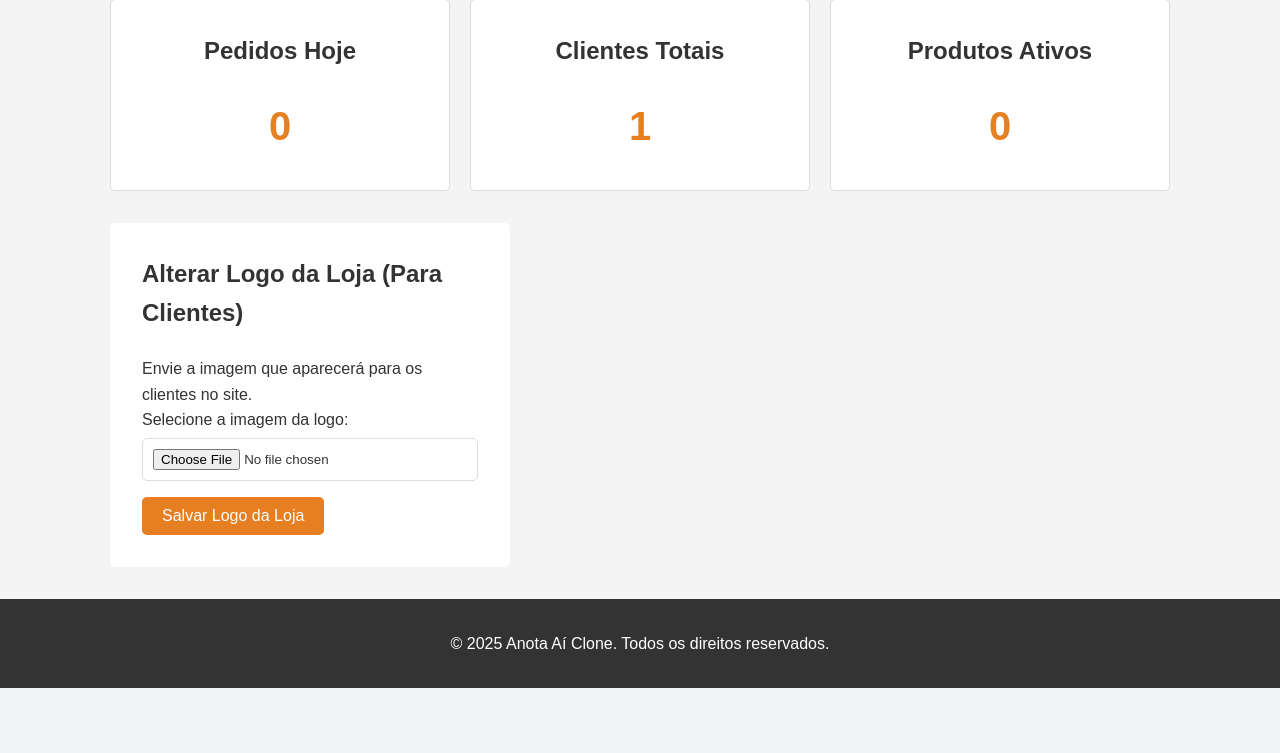
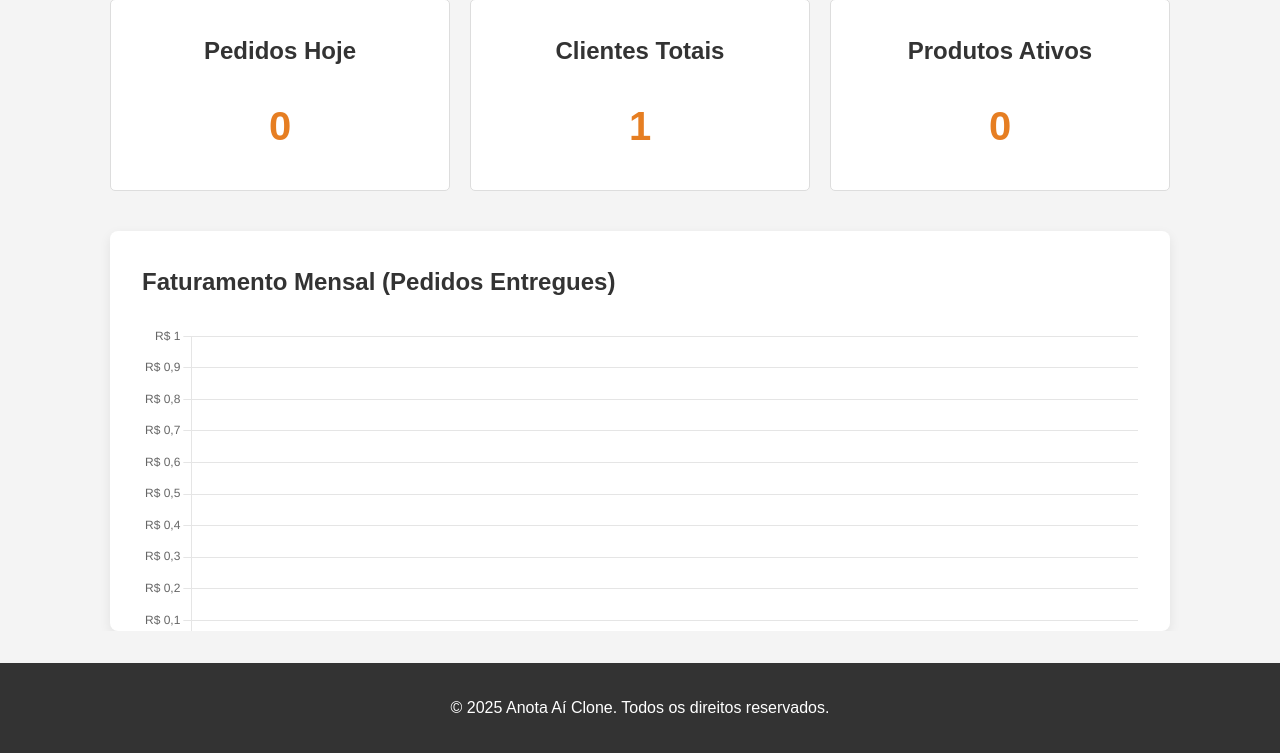
Before and after one commit to Nathaliaaguiar/anotaai-clone, a PHP site: page /admin/dashboard.php in a window 1280 px wide. Shown: the part 135-888 px from the top of the page. Before the commit the page ends 823 px from the top, so only its background shows below. Run offline with PHP 8.4, Linux system fonts and the light colour scheme; the visitor is signed in with stand-in values (Sample User, id 1); tables that the repository leaves empty or names only in its code hold one stand-in row (values such as "Sample post").

Commit message:
criação de um grafico de faturamento no dashboard do admin

```diff
--- a/admin/dashboard.php
+++ b/admin/dashboard.php
@@ -2,46 +2,53 @@
 require_once 'includes/header.php';
 require_once 'includes/auth_check.php';
 
-$mensagem = ''; // Variável para feedback ao usuário
-
-// Lógica para processar o upload da LOGO DA LOJA
-if ($_SERVER['REQUEST_METHOD'] === 'POST' && isset($_FILES['logo_loja'])) {
-    $arquivo = $_FILES['logo_loja'];
-
-    // Verifica se houve erro no upload
-    if ($arquivo['error'] === UPLOAD_ERR_OK) {
-        $nome_temporario = $arquivo['tmp_name'];
-        // O destino agora é um arquivo específico para a loja
-        $destino = __DIR__ . '/../img/logo_loja.png';
-
-        // Tipos de imagem permitidos
-        $tipos_permitidos = ['image/png', 'image/jpeg', 'image/gif', 'image/svg+xml'];
-        if (in_array($arquivo['type'], $tipos_permitidos)) {
-            // Move o arquivo para o destino
-            if (move_uploaded_file($nome_temporario, $destino)) {
-                $mensagem = '<p class="success">Logo da loja atualizada com sucesso!</p>';
-            } else {
-                $mensagem = '<p class="error">Erro ao mover o arquivo para o destino.</p>';
-            }
-        } else {
-            $mensagem = '<p class="error">Formato de arquivo não permitido. Use PNG, JPG, GIF ou SVG.</p>';
-        }
-    } else {
-        $mensagem = '<p class="error">Ocorreu um erro no upload da imagem.</p>';
-    }
-}
-
-
-// Contadores
+// --- Contadores do Dashboard ---
 $pedidos_hoje = $pdo->query("SELECT COUNT(*) FROM pedidos WHERE DATE(data) = CURDATE()")->fetchColumn();
 $clientes_total = $pdo->query("SELECT COUNT(*) FROM usuarios")->fetchColumn();
 $produtos_ativos = $pdo->query("SELECT COUNT(*) FROM produtos WHERE ativo = 1")->fetchColumn();
+
+
+// --- 1. PREPARAÇÃO DOS DADOS PARA O GRÁFICO ---
+
+// Vamos buscar o faturamento total de pedidos 'entregue' de cada mês
+$stmt = $pdo->query("
+    SELECT
+        YEAR(data) as ano,
+        MONTH(data) as mes,
+        SUM(total) as faturamento_mensal
+    FROM
+        pedidos
+    WHERE
+        status = 'entregue'
+    GROUP BY
+        YEAR(data), MONTH(data)
+    ORDER BY
+        ano, mes
+    LIMIT 12 -- Limita aos últimos 12 meses para não poluir o gráfico
+");
+
+$dados_grafico = $stmt->fetchAll(PDO::FETCH_ASSOC);
+
+$labels_grafico = [];
+$valores_grafico = [];
+
+// Formata os dados para o formato que o Chart.js precisa
+$meses = ['', 'Jan', 'Fev', 'Mar', 'Abr', 'Mai', 'Jun', 'Jul', 'Ago', 'Set', 'Out', 'Nov', 'Dez'];
+
+foreach ($dados_grafico as $dado) {
+    // Cria a label no formato "Mês/Ano", ex: "Ago/2025"
+    $labels_grafico[] = $meses[(int)$dado['mes']] . '/' . $dado['ano'];
+    $valores_grafico[] = $dado['faturamento_mensal'];
+}
+
+// Converte os arrays PHP para JSON para serem usados no JavaScript
+$labels_json = json_encode($labels_grafico);
+$valores_json = json_encode($valores_grafico);
+
 ?>
 
 <section class="dashboard">
     <h1>Dashboard</h1>
-
-    <?php echo $mensagem; // Exibe a mensagem de sucesso ou erro ?>
 
     <div class="stats-grid">
         <div class="stat-card">
@@ -58,18 +65,71 @@
         </div>
     </div>
 
-    <div class="form-wrapper" style="margin-top: 2rem;">
-        <h2>Alterar Logo da Loja (Para Clientes)</h2>
-        <p>Envie a imagem que aparecerá para os clientes no site.</p>
-        <form action="dashboard.php" method="POST" enctype="multipart/form-data">
-            <div class="form-group">
-                <label for="logo_loja">Selecione a imagem da logo:</label>
-                <input type="file" name="logo_loja" id="logo_loja" required>
-            </div>
-            <button type="submit" class="btn">Salvar Logo da Loja</button>
-        </form>
+    <div class="grafico-container">
+        <h2>Faturamento Mensal (Pedidos Entregues)</h2>
+        <canvas id="graficoFaturamentoMensal"></canvas>
     </div>
 
 </section>
 
+<script>
+document.addEventListener('DOMContentLoaded', function() {
+    // Pega o elemento canvas do HTML
+    const ctx = document.getElementById('graficoFaturamentoMensal');
+
+    // Pega os dados que o PHP preparou
+    const labels = <?php echo $labels_json; ?>;
+    const dataValues = <?php echo $valores_json; ?>;
+
+    // Cria o gráfico
+    new Chart(ctx, {
+        type: 'bar', // Tipo de gráfico: barras
+        data: {
+            labels: labels, // As labels do eixo X (Mês/Ano)
+            datasets: [{
+                label: 'Faturamento Mensal (R$)',
+                data: dataValues, // Os valores do eixo Y (faturamento)
+                backgroundColor: 'rgba(255, 107, 0, 0.7)', // Laranja com transparência
+                borderColor: 'rgba(255, 107, 0, 1)',
+                borderWidth: 1
+            }]
+        },
+        options: {
+            responsive: true,
+            maintainAspectRatio: false,
+            scales: {
+                y: {
+                    beginAtZero: true,
+                    ticks: {
+                        // Formata o eixo Y para mostrar "R$"
+                        callback: function(value, index, values) {
+                            return 'R$ ' + value.toLocaleString('pt-BR');
+                        }
+                    }
+                }
+            },
+            plugins: {
+                legend: {
+                    display: false // Esconde a legenda, pois o título já é claro
+                },
+                tooltip: {
+                    callbacks: {
+                        label: function(context) {
+                            let label = context.dataset.label || '';
+                            if (label) {
+                                label += ': ';
+                            }
+                            if (context.parsed.y !== null) {
+                                label += 'R$ ' + context.parsed.y.toLocaleString('pt-BR', { minimumFractionDigits: 2 });
+                            }
+                            return label;
+                        }
+                    }
+                }
+            }
+        }
+    });
+});
+</script>
+
 <?php require_once __DIR__ . '/../includes/footer.php'; ?>
--- a/admin/includes/header.php
+++ b/admin/includes/header.php
@@ -12,6 +12,7 @@
     <link rel="preconnect" href="https://fonts.gstatic.com" crossorigin>
     <link href="https://fonts.googleapis.com/css2?family=Poppins:wght@400;500;600;700&display=swap" rel="stylesheet">
     <link rel="stylesheet" href="/anotaai-clone/css/style.css">
+    <script src="https://cdn.jsdelivr.net/npm/chart.js"></script>
 </head>
 <body>
     <header class="admin-header">
--- a/css/style.css
+++ b/css/style.css
@@ -486,3 +486,14 @@
     color: #8e44ad;
     font-weight: bold;
 } /* Roxo para destaque */
+
+
+/* --- Estilos Adicionais para o Gráfico do Dashboard --- */
+.grafico-container {
+    background-color: var(--cor-superficie, #fff);
+    padding: 2rem;
+    border-radius: var(--borda-radius, 8px);
+    box-shadow: var(--sombra-suave, 0 4px 12px rgba(0,0,0,0.08));
+    margin-top: 2.5rem;
+    height: 400px; /* Define uma altura fixa para o gráfico */
+}
```
